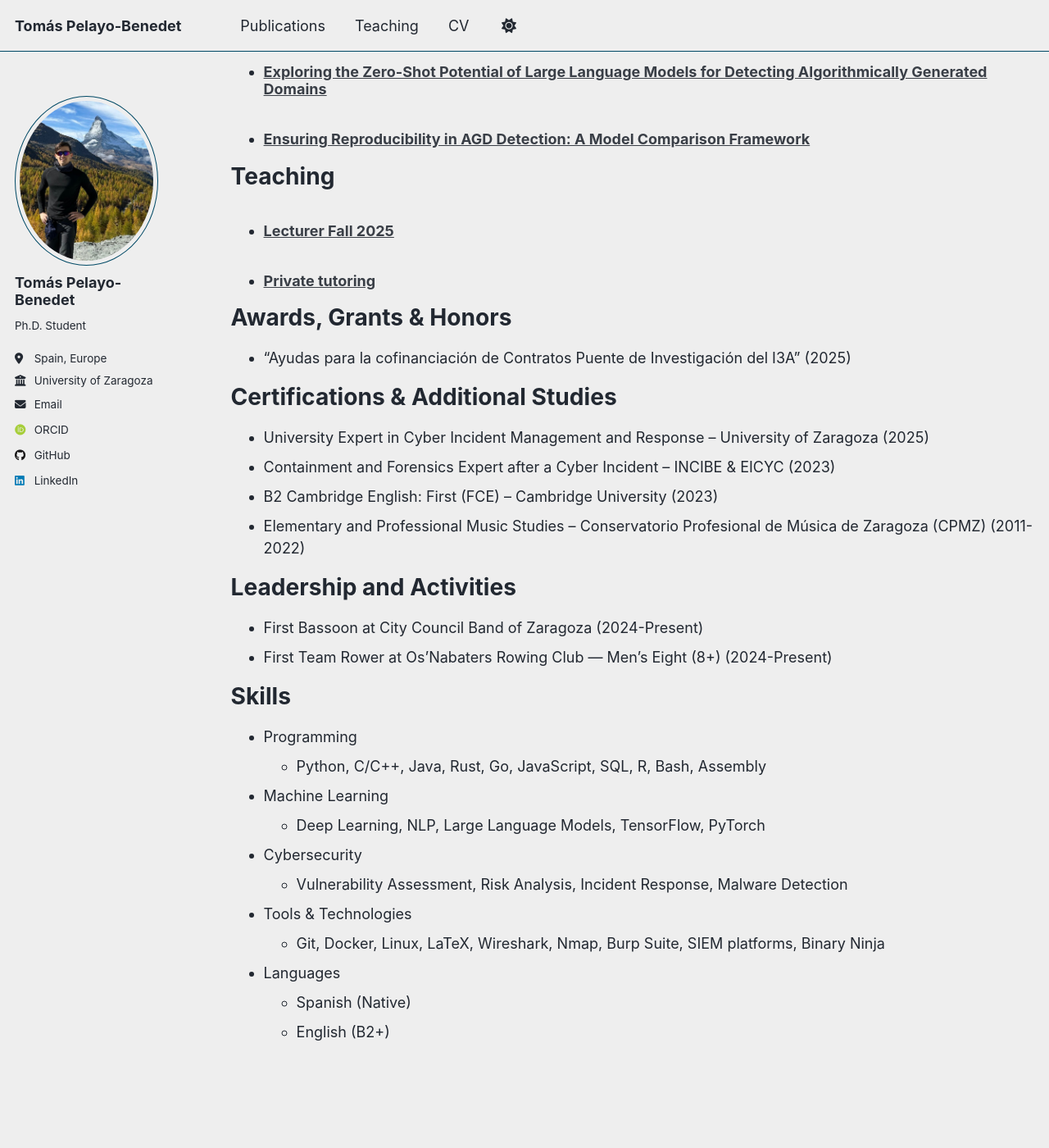
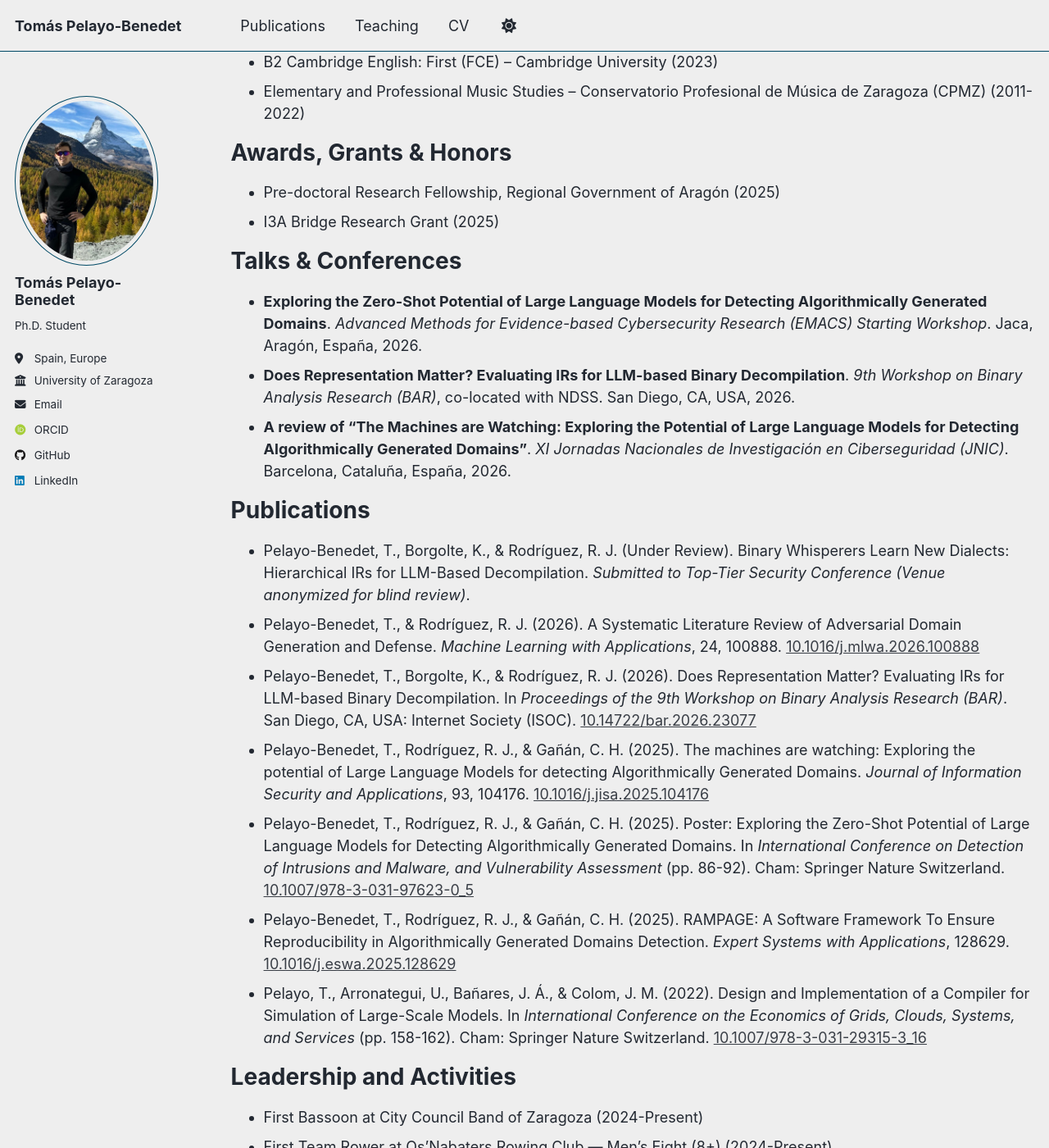
Before and after one commit to TomasPelayoBenedet/tomaspelayobenedet.github.io, a Jekyll site: the page built from _pages/cv.md, in a window 1280 px wide and 1400 px high, scrolled down 1493 px. Shown: the whole window at 82% size. Built offline with Jekyll 4.4.1, drawn with Linux system fonts in a browser that asks for light colours; some web fonts are replaced; a script that is not in the unit is left out; some of the changed text lies outside the part shown.

Commit message:
update cv page

```diff
--- a/_pages/cv.md
+++ b/_pages/cv.md
@@ -13,72 +13,74 @@
   <i class="fas fa-file-pdf"></i> Download CV (PDF)
 </a>
 
-Education
-======
-* Ph.D in Computer Science, University of Zaragoza, 2024-Present
-  * Research focus: AI applications in cybersecurity
-* M.S. in Research in Cybersecurity, University of León, 2022-2023
-  * Thesis: Detection of Algorithmically Generated Domains (AGDs)
-* B.S. in Computer Science, University of Zaragoza, 2018-2022
-  * Graduated with honors in Artificial Intelligence
-
 Work experience
 ======
 * May 2024-Present: Ph.D. Researcher
   * University of Zaragoza, Zaragoza, Spain
-  * Novel research on detection of algorithmically generated domains using LLMs
-  * Designed and benchmarked deep learning architectures for AGD detection
+  * Research on Algorithmically Generated Domains (AGD) detection using LLMs.
+  * Designed and benchmarked deep learning architectures for AGD detection.
+  * Research on the application of assisted LLMs to Reverse Engineering.
 
-* Oct 2025-Present: Lecturer
+* Oct 2025-May 2026: Lecturer
   * University of Zaragoza, Zaragoza, Spain
-  * Teaching practical sessions for undergraduate courses.
-  * Courses: Fundamentals of Computer Science (Electronic \& Automatic Engineering) and Information Systems (Computer Engineering).
+  * Teaching practical sessions for undergraduate engineering courses.
 
-* April 2025-July 2025: Visiting Researcher
+* Dec 2025-Present: Co-Founder
+  * JnT Studios, Spain
+  * Lead both the planning and hands-on implementation of AI product.
+  * Contribute developing core software features and infrastructure.
+
+* April 2025-Jan 2026: Visiting Researcher (Remote collaboration since Aug 2025)
   * Ruhr University Bochum, Bochum, Germany
-  * Exploring novel applications of LLMs for binary decompilation via intermediate representations
+  * Research on novel applications of LLMs for binary decompilation via intermediate representations.
 
 * May 2023-May 2024: Cybersecurity Engineer
   * Teltronic, Zaragoza, Spain
-  * Led cybersecurity strategy and compliance for LTE (4G) product line
-  * Implemented risk mitigation policies aligned with industry standards
+  * Led cybersecurity strategy and compliance for LTE (4G) product line.
+  * Implemented risk mitigation policies aligned with industry standards.
 
 * October 2022-April 2023: Cybersecurity Intern
   * Teltronic, Zaragoza, Spain
-  * Conducted vulnerability assessments and risk analysis for telecommunications systems
+  * Conducted vulnerability assessments and risk analysis for telecommunications systems.
 
-Publications
+Education
 ======
-  <ul>{% for post in site.publications reversed %}
-    {% if post.category == "manuscripts" or post.category == "conferences" %}
-      {% include archive-single-cv.html %}
-    {% endif %}
-  {% endfor %}</ul>
+* Ph.D. in Computer Science, University of Zaragoza, 2024-Present
+  * Research focus: AI applications in cybersecurity
+* Master of Business Administration (MBA), International University of La Rioja, 2026-Present
+  * Expected graduation: 2027
+* M.S. in Research in Cybersecurity, University of León, 2023
+  * Thesis: Detection of Algorithmically Generated Domains (AGDs)
+* B.S. in Computer Science, University of Zaragoza, 2022
+  * Graduated with honors in Artificial Intelligence
 
-Posters
-======
-  <ul>{% for post in site.publications reversed %}
-    {% if post.category == "posters" %}
-      {% include archive-single-cv.html %}
-    {% endif %}
-  {% endfor %}</ul>
-
-Teaching
-======
-  <ul>{% for post in site.teaching reversed %}
-    {% include archive-single-cv.html %}
-  {% endfor %}</ul>
-
-Awards, Grants & Honors
-======
-* "Ayudas para la cofinanciación de Contratos Puente de Investigación del I3A" (2025)
-
-Certifications & Additional Studies
+Certifications, Courses & Other Official Studies
 ======
 * University Expert in Cyber Incident Management and Response – University of Zaragoza (2025)
 * Containment and Forensics Expert after a Cyber Incident – INCIBE & EICYC (2023)
 * B2 Cambridge English: First (FCE) – Cambridge University (2023)
 * Elementary and Professional Music Studies – Conservatorio Profesional de Música de Zaragoza (CPMZ) (2011-2022)
+
+Awards, Grants & Honors
+======
+* Pre-doctoral Research Fellowship, Regional Government of Aragón (2025)
+* I3A Bridge Research Grant (2025)
+
+Talks & Conferences
+======
+* **Exploring the Zero-Shot Potential of Large Language Models for Detecting Algorithmically Generated Domains**. *Advanced Methods for Evidence-based Cybersecurity Research (EMACS) Starting Workshop*. Jaca, Aragón, España, 2026.
+* **Does Representation Matter? Evaluating IRs for LLM-based Binary Decompilation**. *9th Workshop on Binary Analysis Research (BAR)*, co-located with NDSS. San Diego, CA, USA, 2026.
+* **A review of "The Machines are Watching: Exploring the Potential of Large Language Models for Detecting Algorithmically Generated Domains"**. *XI Jornadas Nacionales de Investigación en Ciberseguridad (JNIC)*. Barcelona, Cataluña, España, 2026.
+
+Publications
+======
+* Pelayo-Benedet, T., Borgolte, K., & Rodríguez, R. J. (Under Review). Binary Whisperers Learn New Dialects: Hierarchical IRs for LLM-Based Decompilation. *Submitted to Top-Tier Security Conference (Venue anonymized for blind review)*.
+* Pelayo-Benedet, T., & Rodríguez, R. J. (2026). A Systematic Literature Review of Adversarial Domain Generation and Defense. *Machine Learning with Applications*, 24, 100888. [10.1016/j.mlwa.2026.100888](https://doi.org/10.1016/j.mlwa.2026.100888)
+* Pelayo-Benedet, T., Borgolte, K., & Rodríguez, R. J. (2026). Does Representation Matter? Evaluating IRs for LLM-based Binary Decompilation. In *Proceedings of the 9th Workshop on Binary Analysis Research (BAR)*. San Diego, CA, USA: Internet Society (ISOC). [10.14722/bar.2026.23077](https://dx.doi.org/10.14722/bar.2026.23077)
+* Pelayo-Benedet, T., Rodríguez, R. J., & Gañán, C. H. (2025). The machines are watching: Exploring the potential of Large Language Models for detecting Algorithmically Generated Domains. *Journal of Information Security and Applications*, 93, 104176. [10.1016/j.jisa.2025.104176](https://doi.org/10.1016/j.jisa.2025.104176)
+* Pelayo-Benedet, T., Rodríguez, R. J., & Gañán, C. H. (2025). Poster: Exploring the Zero-Shot Potential of Large Language Models for Detecting Algorithmically Generated Domains. In *International Conference on Detection of Intrusions and Malware, and Vulnerability Assessment* (pp. 86-92). Cham: Springer Nature Switzerland. [10.1007/978-3-031-97623-0_5](https://doi.org/10.1007/978-3-031-97623-0_5)
+* Pelayo-Benedet, T., Rodríguez, R. J., & Gañán, C. H. (2025). RAMPAGE: A Software Framework To Ensure Reproducibility in Algorithmically Generated Domains Detection. *Expert Systems with Applications*, 128629. [10.1016/j.eswa.2025.128629](https://doi.org/10.1016/j.eswa.2025.128629)
+* Pelayo, T., Arronategui, U., Bañares, J. Á., & Colom, J. M. (2022). Design and Implementation of a Compiler for Simulation of Large-Scale Models. In *International Conference on the Economics of Grids, Clouds, Systems, and Services* (pp. 158-162). Cham: Springer Nature Switzerland. [10.1007/978-3-031-29315-3_16](https://doi.org/10.1007/978-3-031-29315-3_16)
 
 Leadership and Activities
 ======
```
Also changed, not shown: other parts of _pages/cv.md (+2 -0 lines).
